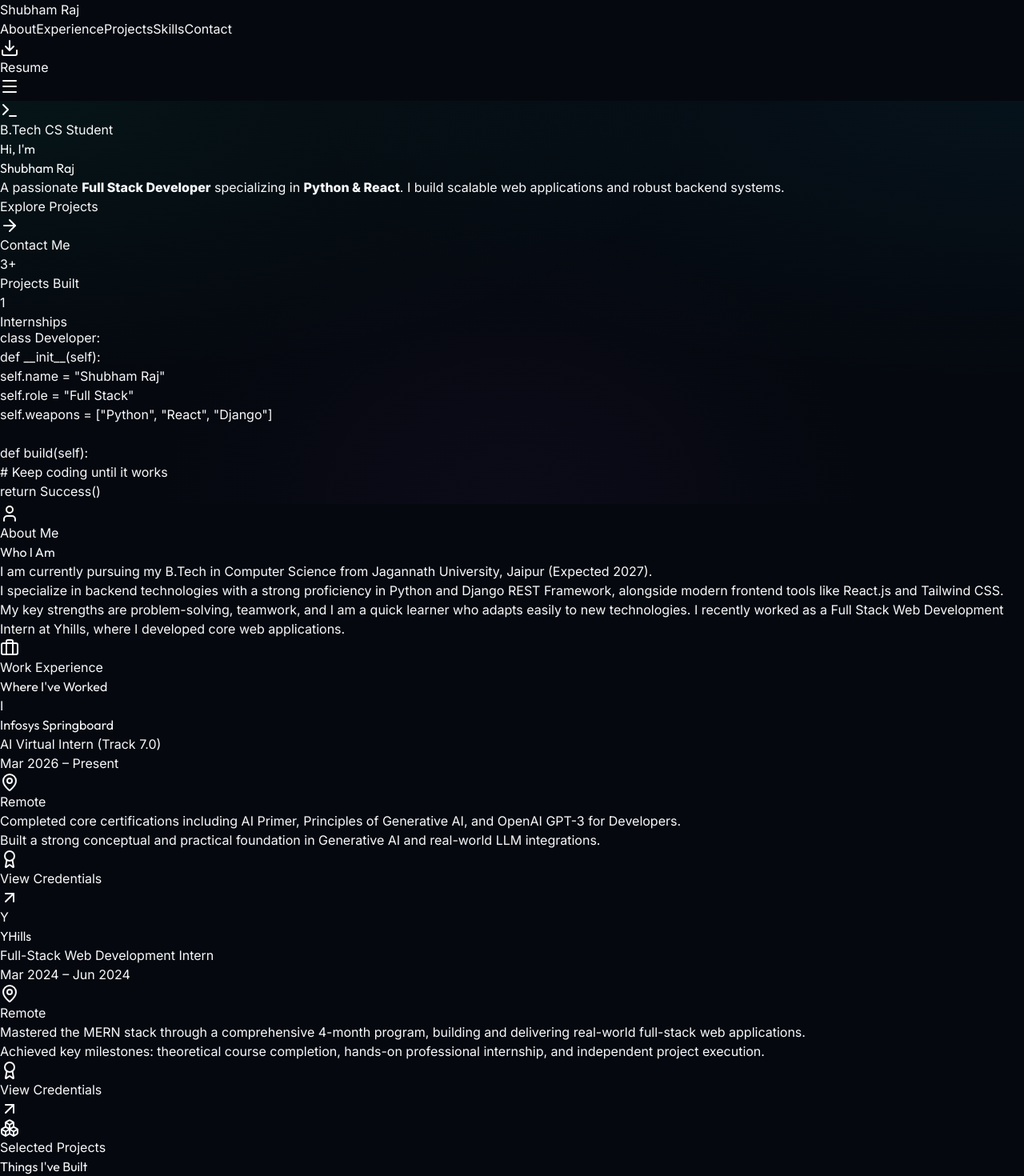
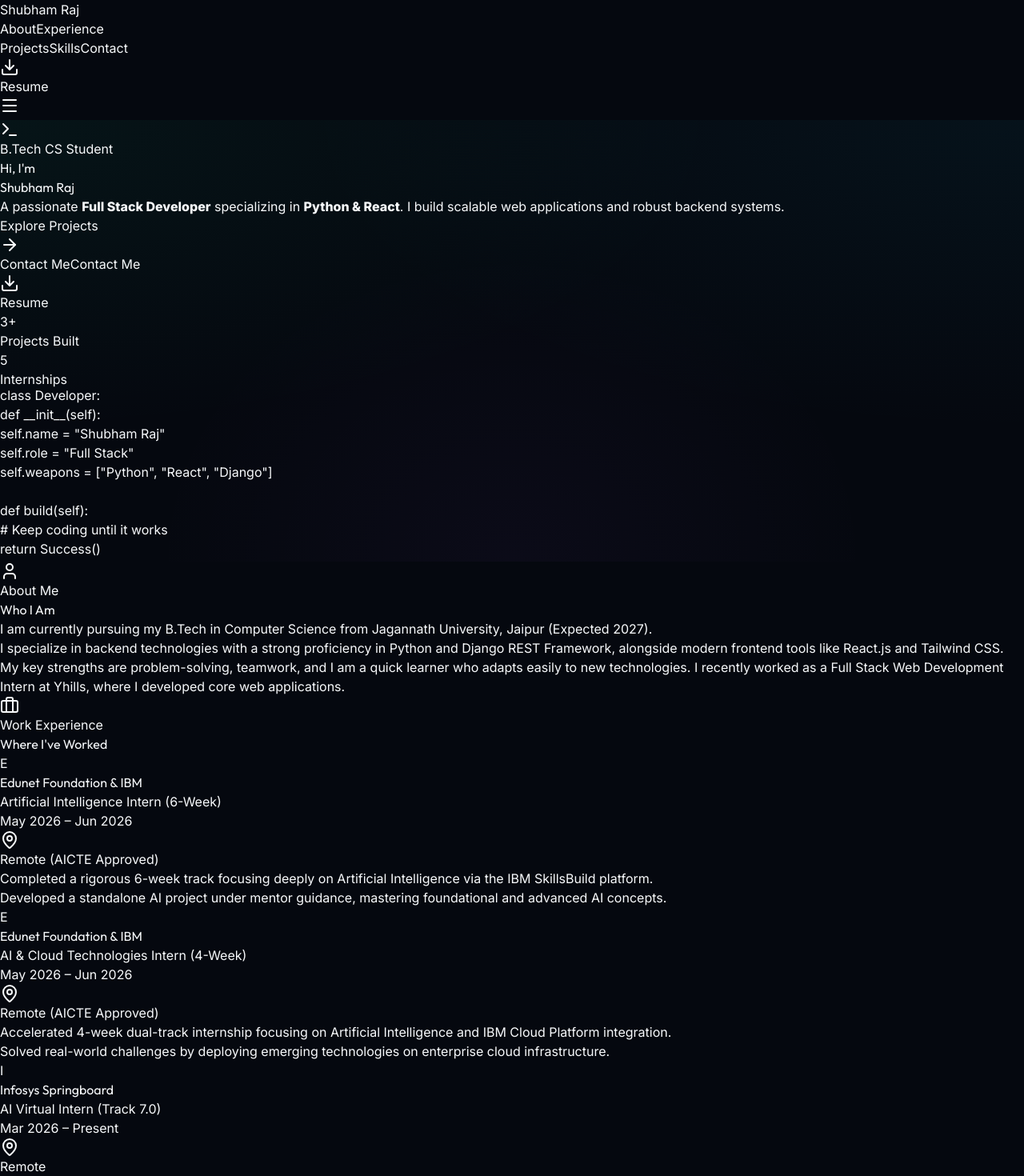
Before and after one commit to shubbhamsingh/my-portfolio, a React (Vite) app: page / in a window 1280 px wide. Shown: the top 1470 px of the page at 80% size. Built offline with nearby package versions, Linux system fonts and the light colour scheme.

Commit message:
Update Hero, Navbar, App components and portfolio data with enhancements

```diff
--- a/src/App.jsx
+++ b/src/App.jsx
@@ -1,4 +1,3 @@
-// src/App.jsx
 import React from 'react';
 import Navbar from './components/Navbar';
 import Hero from './components/Hero';
@@ -11,16 +10,26 @@ import './index.css';
 
 function App() {
   return (
-    <div className="bg-background min-h-screen text-foreground font-sans selection:bg-primary/30 relative overflow-hidden">
-      {/* Liquid Glass Animated Blobs */}
-      <div className="fixed inset-0 pointer-events-none z-0 overflow-hidden">
-        <div className="absolute top-[-10%] left-[-5%] w-[500px] h-[500px] animate-blob" style={{ background: 'radial-gradient(circle, rgba(20,217,160,0.15) 0%, transparent 70%)' }} />
-        <div className="absolute top-[20%] right-[-10%] w-[600px] h-[600px] animate-blob-delayed" style={{ background: 'radial-gradient(circle, rgba(20,184,217,0.12) 0%, transparent 70%)' }} />
-        <div className="absolute bottom-[-10%] left-[20%] w-[500px] h-[500px] animate-blob-slow" style={{ background: 'radial-gradient(circle, rgba(168,85,247,0.1) 0%, transparent 70%)' }} />
-        <div className="absolute top-[50%] left-[40%] w-[400px] h-[400px] animate-blob" style={{ background: 'radial-gradient(circle, rgba(20,217,160,0.08) 0%, transparent 70%)' }} />
+    <div className="bg-background min-h-screen text-foreground font-sans selection:bg-[#14d9a0]/30 relative overflow-hidden">
+
+      {/* 🌊 THE REAL APPLE iOS LIQUID TRICK 🌊 */}
+      <div className="fixed inset-0 pointer-events-none z-0 overflow-hidden bg-[#020617]">
+
+        {/* STEP 1: Bright, Colorful, Moving Blobs (Underneath) */}
+        <div className="absolute glow-orb animate-blob bg-[#14d9a0] w-[70vw] h-[70vw] top-[-20%] left-[-10%] opacity-60" />
+        <div className="absolute glow-orb animate-blob-delayed bg-[#14b8d9] w-[80vw] h-[80vw] bottom-[-20%] right-[-20%] opacity-50" />
+        <div className="absolute glow-orb animate-blob-slow bg-[#a855f7] w-[60vw] h-[60vw] top-[10%] left-[20%] opacity-50" />
+
+        {/* STEP 2: The Magic Layer (Heavy Blur + Dark Tint)
+            Ye layer blobs ko liquid ki tarah mix kar degi aur unhe dark kar degi taaki aapka TEXT ekdum saaf dikhe! */}
+        <div className="absolute inset-0 bg-[#020617]/75 backdrop-blur-[120px]"></div>
+
+        {/* STEP 3: Subtle Mesh Pattern for texture */}
+        <div className="absolute inset-0 bg-mesh-pattern opacity-40"></div>
       </div>
 
       <Navbar />
+
       <main className="flex flex-col relative z-10">
         <Hero />
         <About />
--- a/src/components/Hero.jsx
+++ b/src/components/Hero.jsx
@@ -1,14 +1,14 @@
 import React from 'react';
 import { motion } from 'framer-motion';
-import { ArrowRight, Terminal } from 'lucide-react';
-import { stats } from '../data/portfolioData';
+import { ArrowRight, Terminal, Download } from 'lucide-react'; // Download icon add kiya
+import { stats, RESUME_LINK } from '../data/portfolioData'; // RESUME_LINK import kiya
 
 function Hero() {
   return (
     <section className="relative flex min-h-screen items-center pt-20 overflow-hidden bg-mesh-pattern">
-      {/* Liquid Glass Glow Orbs */}
-      <div className="absolute top-1/4 left-0 h-[400px] w-[400px] animate-blob opacity-30" style={{ background: 'radial-gradient(circle, rgba(20,217,160,0.3) 0%, transparent 70%)' }} />
-      <div className="absolute bottom-1/4 right-1/4 h-[350px] w-[350px] animate-blob-delayed opacity-30" style={{ background: 'radial-gradient(circle, rgba(20,184,217,0.25) 0%, transparent 70%)' }} />
+      {/* Background glow specific to your colors */}
+      <div className="absolute top-1/4 left-0 h-[300px] w-[300px] rounded-full bg-emerald-500/10 blur-[120px]" />
+      <div className="absolute bottom-1/4 right-1/4 h-[300px] w-[300px] rounded-full bg-cyan-500/10 blur-[120px]" />
 
       <div className="container relative z-10 mx-auto px-6 md:px-12 grid lg:grid-cols-2 gap-12 items-center">
 
@@ -42,17 +42,41 @@ function Hero() {
             A passionate <strong className="text-white">Full Stack Developer</strong> specializing in <strong className="text-white">Python & React</strong>. I build scalable web applications and robust backend systems.
           </motion.p>
 
+          {/* 🔥 DYNAMIC BUTTONS SECTION 🔥 */}
           <motion.div
             initial={{ opacity: 0, y: 20 }}
             animate={{ opacity: 1, y: 0 }}
             transition={{ duration: 0.5, delay: 0.3 }}
-            className="mt-10 flex flex-wrap gap-4"
+            className="mt-10 flex flex-col sm:flex-row gap-4 w-full sm:w-auto"
           >
-            <a href="#projects" className="px-8 py-3.5 rounded-lg bg-gradient-to-r from-emerald-400 via-cyan-400 to-purple-400 text-white font-semibold shadow-lg shadow-emerald-500/20 hover:shadow-emerald-500/40 transition-all bg-[length:200%] hover:bg-[length:100%] flex items-center gap-2">
+            {/* 💻 DESKTOP & TABLET BUTTONS (sm screens and above par hi dikhenge) */}
+            <a
+              href="#projects"
+              className="hidden sm:inline-flex px-8 py-3.5 rounded-lg bg-gradient-to-r from-emerald-500 to-cyan-500 text-white font-semibold shadow-lg shadow-emerald-500/20 hover:shadow-emerald-500/40 transition-all items-center gap-2"
+            >
               Explore Projects <ArrowRight className="h-4 w-4" />
             </a>
-            <a href="#contact" className="px-8 py-3.5 rounded-lg glass text-white font-medium hover:bg-white/5 transition-all">
+            <a
+              href="#contact"
+              className="hidden sm:inline-flex px-8 py-3.5 rounded-lg glass text-white font-medium hover:bg-white/5 transition-all justify-center"
+            >
               Contact Me
+            </a>
+
+            {/* 📱 MOBILE BUTTONS (sirf small screens par dikhenge, with full width layout) */}
+            <a
+              href="#contact"
+              className="inline-flex sm:hidden w-full justify-center px-8 py-3.5 rounded-lg bg-gradient-to-r from-emerald-500 to-cyan-500 text-white font-semibold shadow-lg shadow-emerald-500/20 transition-all items-center gap-2"
+            >
+              Contact Me
+            </a>
+            <a
+              href={RESUME_LINK}
+              target="_blank"
+              rel="noopener noreferrer"
+              className="inline-flex sm:hidden w-full justify-center px-8 py-3.5 rounded-lg glass text-white font-medium hover:bg-white/5 transition-all items-center gap-2"
+            >
+              <Download className="h-4 w-4" /> Resume
             </a>
           </motion.div>
 
@@ -79,9 +103,8 @@ function Hero() {
           transition={{ duration: 0.7, delay: 0.2 }}
           className="hidden lg:flex justify-center relative"
         >
-           {/* Main Floating Liquid Glass Card */}
-          <div className="relative w-full max-w-md aspect-square rounded-2xl liquid-glass gradient-border p-8 flex flex-col justify-between animate-float overflow-hidden">
-             {/* Decorative code mockup inside the glass */}
+          {/* Main Floating Glass Card */}
+          <div className="relative w-full max-w-md aspect-square rounded-2xl glass border border-white/10 p-8 flex flex-col justify-between animate-float overflow-hidden">
              <div className="absolute top-0 left-0 w-full h-8 bg-black/40 flex items-center px-4 gap-2">
                <div className="w-3 h-3 rounded-full bg-red-500/80"></div>
                <div className="w-3 h-3 rounded-full bg-yellow-500/80"></div>
@@ -100,7 +123,7 @@ function Hero() {
                 <p className="ml-8 text-purple-400">return <span className="text-white">Success()</span></p>
              </div>
 
-             <div className="absolute bottom-[-20%] right-[-10%] w-64 h-64 bg-emerald-400 blur-[80px] rounded-full opacity-30"></div>
+             <div className="absolute bottom-[-20%] right-[-10%] w-64 h-64 bg-emerald-500/20 blur-[80px] rounded-full"></div>
           </div>
         </motion.div>
 
--- a/src/components/Navbar.jsx
+++ b/src/components/Navbar.jsx
@@ -1,4 +1,4 @@
-import React, { useState } from 'react';
+import React, { useState, useEffect } from 'react';
 import { motion, useScroll, useMotionValueEvent } from 'framer-motion';
 import { Menu, X, Download } from 'lucide-react';
 import { navLinks, RESUME_LINK } from '../data/portfolioData';
@@ -7,10 +7,34 @@ function Navbar() {
   const { scrollY } = useScroll();
   const [isScrolled, setIsScrolled] = useState(false);
   const [isMobileMenuOpen, setIsMobileMenuOpen] = useState(false);
+  const [activeSection, setActiveSection] = useState("");
 
   useMotionValueEvent(scrollY, "change", (latest) => {
     setIsScrolled(latest > 20);
   });
+
+  // Scroll Spy Logic
+  useEffect(() => {
+    const handleScroll = () => {
+      const sections = navLinks.map(link => link.href.substring(1));
+      const scrollPosition = window.scrollY + window.innerHeight / 3;
+
+      for (const section of sections) {
+        const element = document.getElementById(section);
+        if (element) {
+          const { offsetTop, offsetHeight } = element;
+          if (scrollPosition >= offsetTop && scrollPosition < offsetTop + offsetHeight) {
+            setActiveSection(section);
+            return;
+          }
+        }
+      }
+    };
+
+    window.addEventListener('scroll', handleScroll);
+    handleScroll();
+    return () => window.removeEventListener('scroll', handleScroll);
+  }, []);
 
   return (
     <motion.header
@@ -28,13 +52,35 @@ function Navbar() {
           Shubham<span className="gradient-text"> Raj</span>
         </a>
 
-        {/* Desktop Nav */}
-        <nav className="hidden md:flex items-center gap-8">
-          {navLinks.map((link) => (
-            <a key={link.name} href={link.href} className="text-sm font-medium text-muted-foreground transition-colors hover:text-primary">
-              {link.name}
+        {/* Desktop Nav - With Liquid Gliding Capsule */}
+        <div className="hidden md:flex items-center gap-6">
+          <nav className="flex items-center gap-1 p-1.5 rounded-full border border-white/5 bg-white/[0.02] backdrop-blur-md">
+            {navLinks.map((link) => {
+              const sectionId = link.href.substring(1);
+              const isActive = activeSection === sectionId;
+
+              return (
+                <a
+                  key={link.name}
+                  href={link.href}
+                  onClick={() => setActiveSection(sectionId)}
+                  className={`relative px-4 py-2 text-sm font-medium transition-colors duration-300 ${
+                    isActive ? 'text-white' : 'text-muted-foreground hover:text-white'
+                  }`}
+                >
+                  {isActive && (
+                    <motion.div
+                      layoutId="activeCapsule"
+                      className="absolute inset-0 bg-white/10 border border-white/20 rounded-full shadow-[0_0_15px_rgba(255,255,255,0.05)]"
+                      transition={{ type: "spring", stiffness: 350, damping: 30 }}
+                    />
+                  )}
+                  <span className="relative z-10">{link.name}</span>
                 </a>
-          ))}
+              )
+            })}
+          </nav>
+
           <a
             href={RESUME_LINK}
             target="_blank"
@@ -43,36 +89,49 @@ function Navbar() {
           >
             <Download className="h-3.5 w-3.5" /> Resume
           </a>
-        </nav>
+        </div>
 
         {/* Simple Mobile Nav Toggle */}
         <button
-          className="md:hidden text-foreground"
+          className="md:hidden text-foreground relative z-50"
           onClick={() => setIsMobileMenuOpen(!isMobileMenuOpen)}
         >
           {isMobileMenuOpen ? <X className="h-6 w-6" /> : <Menu className="h-6 w-6" />}
         </button>
 
-        {/* Mobile Menu Dropdown */}
+        {/* Mobile Menu Dropdown - SOLID BACKDROP FIX */}
         {isMobileMenuOpen && (
-          <div className="absolute top-full left-0 w-full liquid-glass border-b border-white/5 p-6 flex flex-col gap-6 md:hidden shadow-xl">
-             {navLinks.map((link) => (
+          <div
+            className="absolute top-0 left-0 w-full min-h-screen pt-24 px-8 flex flex-col gap-6 md:hidden shadow-[0_20px_50px_rgba(0,0,0,0.9)] z-40"
+            style={{ backgroundColor: '#050914' }} // Pure solid background to block any scroll overlap
+          >
+             {navLinks.map((link) => {
+               const sectionId = link.href.substring(1);
+               const isActive = activeSection === sectionId;
+
+               return (
                 <a
                   key={link.name}
                   href={link.href}
-                onClick={() => setIsMobileMenuOpen(false)}
-                className="text-lg font-medium text-muted-foreground transition-colors hover:text-primary"
+                  onClick={() => {
+                    setActiveSection(sectionId);
+                    setIsMobileMenuOpen(false);
+                  }}
+                  className={`text-2xl font-semibold tracking-tight transition-colors py-2 border-b border-white/[0.03] ${
+                    isActive ? 'text-[#14d9a0] font-bold' : 'text-zinc-400 hover:text-white'
+                  }`}
                 >
                   {link.name}
                 </a>
-            ))}
+             )})}
             <a
               href={RESUME_LINK}
               target="_blank"
               rel="noopener noreferrer"
-              className="inline-flex items-center justify-center w-full gap-2 rounded-full bg-gradient-to-r from-emerald-400 via-cyan-400 to-purple-400 px-5 py-3 text-sm font-medium text-white transition-all"
+              className="inline-flex items-center justify-center w-full gap-2 rounded-xl bg-gradient-to-r from-emerald-400 via-cyan-400 to-purple-400 px-5 py-3.5 text-base font-bold text-white transition-all mt-4 shadow-lg shadow-emerald-500/10"
+              onClick={() => setIsMobileMenuOpen(false)}
             >
-              <Download className="h-4 w-4" /> View Resume
+              <Download className="h-5 w-5" /> View Resume
             </a>
           </div>
         )}
--- a/src/data/portfolioData.jsx
+++ b/src/data/portfolioData.jsx
@@ -34,10 +34,34 @@ export const socialLinks = [
 
 export const stats = [
   { label: "Projects Built", value: "3+" },
-  { label: "Internships", value: "1" },
+  { label: "Internships", value: "5" },
 ];
 
 export const experiences = [
+  {
+    company: "Edunet Foundation & IBM",
+    role: "Artificial Intelligence Intern (6-Week)",
+    period: "May 2026 – Jun 2026",
+    location: "Remote (AICTE Approved)",
+    color: "from-violet-500 to-fuchsia-500",
+    logo: "E",
+    highlights: [
+      "Completed a rigorous 6-week track focusing deeply on Artificial Intelligence via the IBM SkillsBuild platform.",
+      "Developed a standalone AI project under mentor guidance, mastering foundational and advanced AI concepts.",
+    ],
+  },
+  {
+    company: "Edunet Foundation & IBM",
+    role: "AI & Cloud Technologies Intern (4-Week)",
+    period: "May 2026 – Jun 2026",
+    location: "Remote (AICTE Approved)",
+    color: "from-fuchsia-500 to-pink-500",
+    logo: "E",
+    highlights: [
+      "Accelerated 4-week dual-track internship focusing on Artificial Intelligence and IBM Cloud Platform integration.",
+      "Solved real-world challenges by deploying emerging technologies on enterprise cloud infrastructure.",
+    ],
+  },
   {
     company: "Infosys Springboard",
     role: "AI Virtual Intern (Track 7.0)",
@@ -52,11 +76,23 @@ export const experiences = [
     ],
   },
   {
+    company: "Cisco Networking Academy",
+    role: "Cybersecurity Virtual Intern",
+    period: "Jun 2025 – Aug 2025",
+    location: "Remote (AICTE Approved)",
+    color: "from-cyan-400 to-blue-500",
+    logo: "C",
+    highlights: [
+      "Completed intensive hands-on training in network security, threat detection, and mitigation strategies.",
+      "Analyzed system vulnerabilities and implemented robust cybersecurity frameworks for future-ready digital skillsets.",
+    ],
+  },
+  {
     company: "YHills",
     role: "Full-Stack Web Development Intern",
     period: "Mar 2024 – Jun 2024",
     location: "Remote",
-    color: "from-emerald-500 to-cyan-500",
+    color: "from-emerald-400 to-teal-500",
     logo: "Y",
     link: "https://drive.google.com/file/d/1ChF3Q0FmhhTlzvjGMcmA2P_V_rCZPgxx/view?usp=sharing",
     highlights: [
@@ -70,25 +106,25 @@ export const skillCategories = [
   {
     title: "Languages",
     icon: Code2,
-    color: "from-blue-500 to-cyan-500",
+    color: "from-blue-400 to-cyan-400",
     skills: ["Python", "JavaScript", "HTML/CSS"],
   },
   {
     title: "Frontend",
     icon: Layout,
-    color: "from-emerald-500 to-teal-500",
+    color: "from-emerald-400 to-teal-400",
     skills: ["React.js", "Tailwind CSS"],
   },
   {
     title: "Backend & Database",
     icon: Server,
-    color: "from-purple-500 to-indigo-500",
+    color: "from-purple-400 to-indigo-400",
     skills: ["Django REST", "Node.js", "PostgreSQL", "MongoDB"],
   },
   {
     title: "DevOps & Tools",
     icon: Wrench,
-    color: "from-pink-500 to-rose-500",
+    color: "from-pink-400 to-rose-400",
     skills: ["Git/GitHub"],
   }
 ];
@@ -104,7 +140,7 @@ export const projects = [
     demo: "https://urbanshift.vercel.app/",
     image: "/urbanshift.png",
     featured: true,
-    color: "from-emerald-500 to-cyan-600",
+    color: "from-emerald-400 to-cyan-500",
     caseStudy: {
       metrics: [
         { label: "USER ROLES", value: "3 Types" },
@@ -130,7 +166,7 @@ export const projects = [
     demo: "https://shubbhamsingh.github.io/Techvolution_2024_Major_Project/",
     image: "/techevolution.png",
     featured: false,
-    color: "from-blue-500 to-indigo-600",
+    color: "from-blue-400 to-indigo-500",
     caseStudy: {
       metrics: [
         { label: "TYPE", value: "Landing Page" },
@@ -156,7 +192,7 @@ export const projects = [
     demo: "https://shubbhamsingh.github.io/Techvolution_Minor_Project/",
     image: "/registration.png",
     featured: false,
-    color: "from-purple-500 to-pink-600",
+    color: "from-purple-400 to-pink-500",
     caseStudy: {
       metrics: [
         { label: "FRAMEWORK", value: "Bootstrap 5" },
```
Also changed, not shown: 1 other file (tests, documents, lock files or other folders). Lines whose indentation alone changed are shown as unchanged.
